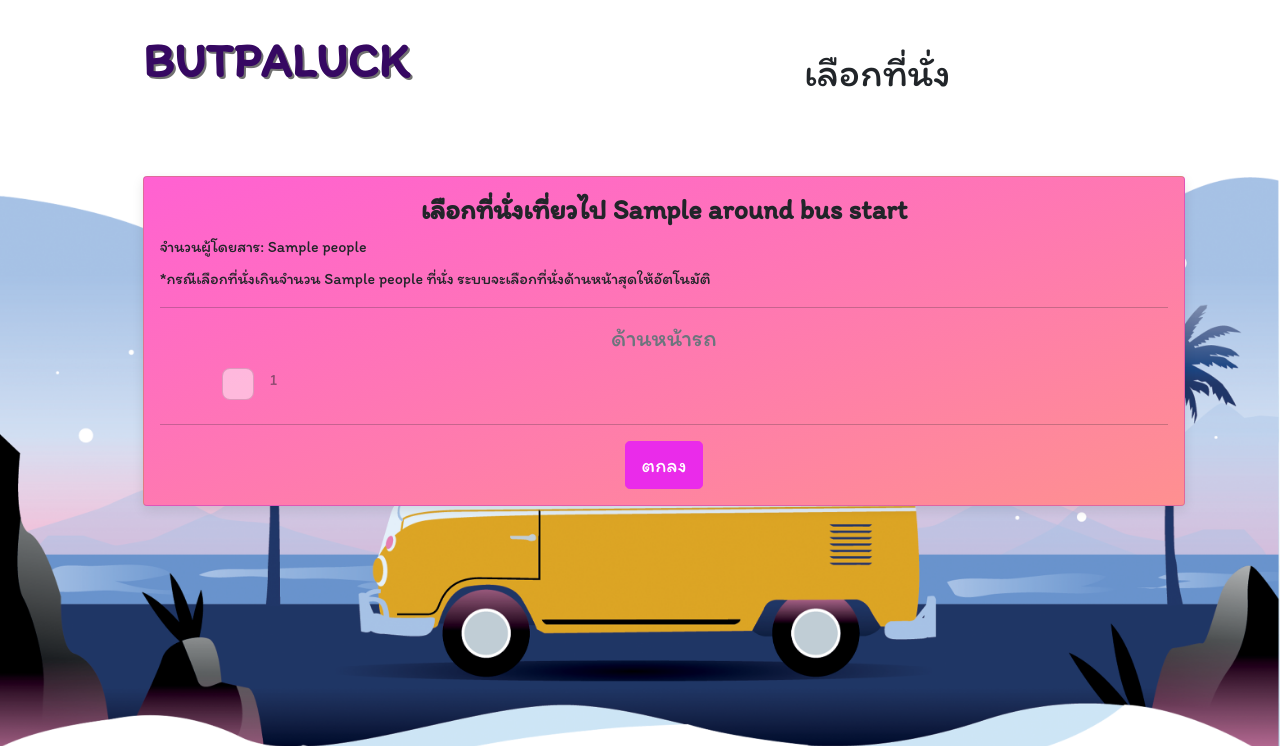
After one commit to Audywb/bus-ticket, a Flask app: template templates/select_seat.html in a window 1280 px wide. The commit adds this page. Shown: the top 746 px of the page. Run offline with Flask 2, Linux system fonts and the light colour scheme; the template is opened without the code that fills it: most values are stand-ins (such as "Sample title", 1, 10 or a date in 2020).

Commit message:
update app selected

```diff
--- a/app.py
+++ b/app.py
@@ -8,6 +8,7 @@ from _init_db_ import __init_data__
 import os
 import datetime
 import time
+import random
 
 app = Flask(__name__)
 app.secret_key = "butpaluck.com"
@@ -19,6 +20,7 @@ db = client.but_paluck
 stations = db.stations
 around_bus = db.around_bus
 tickets = db.tickets
+paymented = db.paymented
 
 
 def _init_db_():
@@ -32,8 +34,8 @@ def _init_db_():
     datetime_2 = datetime.datetime.combine(date, time_2)
     datetime_3 = datetime.datetime.combine(date, time_3)
     time = [datetime_1, datetime_2, datetime_3]
-    seat = [1, 2, 3, 4, 5, 6, 7, 8, 9, 10, 11,
-            12, 13, 14, 15, 16, 17, 18, 19, 20]
+    seat = [0, 2, 3, 4, 5, 0, 7, 8, 9, 10, 11,
+            12, 13, 14, 15, 16, 17, 18, 0, 20]
     for s in station:
         name.append(s['station_name'])
     for i in range(len(__init_data__())):
@@ -73,12 +75,13 @@ def search():
 
 @app.route('/choose/time', methods=['GET', 'POST'])
 def choose_time():
+
     if request.method == 'POST':
-
         select = request.form['select']
         start = request.form['start']
         end = request.form['end']
-        date_start = datetime.datetime.strptime(request.form['calendar-start'] + " " + "18:00", '%Y-%m-%d %H:%M')
+        date_start = datetime.datetime.strptime(
+            request.form['calendar-start'] + " " + "18:00", '%Y-%m-%d %H:%M')
         people = request.form['cout-people']
 
         around_bus_end = []
@@ -86,14 +89,20 @@ def choose_time():
         if select == 'option1':
             date_return = 'none'
             around_bus_start = around_bus.find({'station_name': start})
+            arbe_id = 0
         else:
             date_return = request.form['calendar-return']
-            date_return = datetime.datetime.strptime(date_return + " " + "18:00", '%Y-%m-%d %H:%M')
+            date_return = datetime.datetime.strptime(
+                date_return + " " + "18:00", '%Y-%m-%d %H:%M')
             around_bus_start = around_bus.find({'station_name': start})
             around_bus_end = around_bus.find({'station_name': end})
+            arbe_id = around_bus_end[0]['_id']
 
         _id = tickets.insert_one({
-            'select': select, 'start': start, 'end': end, 'date_start': date_start, 'date_return': date_return, 'people': people, 'position': 0
+            'select': select, 'start': start, 'end': end, 'date_start': date_start,
+            'date_return': date_return, 'people': int(people), 'position1': 0, 'position2': 0,
+            'around_bus_start': around_bus_start[0]['_id'], 'around_bus_end': arbe_id,
+            'price_start': 0, 'price_end': 0
         }).inserted_id
         print(_id)
 
@@ -104,12 +113,14 @@ def choose_time():
                            start=start,
                            end=end,
                            id=_id,
-                           start_date = date_start,
-                           end_date = date_return)
+                           start_date=date_start,
+                           end_date=date_return)
 
 
-@app.route('/select/time/<id>/<time_im>/<r_time>', methods=['GET', 'POST'])
-def select_time(id,time_im,r_time):
+@app.route('/select/time/<id>/<time_im>/<r_time>/<start_id>/<end_id>', methods=['GET', 'POST'])
+def select_time(id, time_im, r_time, start_id, end_id):
+
+    print(start_id, end_id)
 
     obj = tickets.find_one({"_id": ObjectId(id)})
     print(r_time)
@@ -120,16 +131,18 @@ def select_time(id,time_im,r_time):
         st_time = time_im
         en_time = obj['date_return'].strftime("%H:%M")
         print(obj['date_start'].strftime("%Y-%m-%d"))
-        date_start = datetime.datetime.strptime(obj['date_start'].strftime("%Y-%m-%d") + " " + time_im, '%Y-%m-%d %H:%M')
+        date_start = datetime.datetime.strptime(
+            obj['date_start'].strftime("%Y-%m-%d") + " " + time_im, '%Y-%m-%d %H:%M')
         tickets.find_one_and_update({"_id": ObjectId(id)}, {
-            "$set": {'date_start': date_start}})
+            "$set": {'date_start': date_start, 'around_bus_start': start_id}})
     else:
         en_time = r_time
         st_time = obj['date_start'].strftime("%H:%M")
         # print(obj['date_start'])
-        date_end = datetime.datetime.strptime(obj['date_return'].strftime("%Y-%m-%d") + " " + r_time, '%Y-%m-%d %H:%M')
+        date_end = datetime.datetime.strptime(obj['date_return'].strftime(
+            "%Y-%m-%d") + " " + r_time, '%Y-%m-%d %H:%M')
         tickets.find_one_and_update({"_id": ObjectId(id)}, {
-            "$set": {'date_return': date_end}})
+            "$set": {'date_return': date_end, 'around_bus_end': end_id}})
 
     if select == 'option1':
         around_bus_start = around_bus.find({'station_name': obj['start']})
@@ -144,15 +157,152 @@ def select_time(id,time_im,r_time):
                            around_bus_start=around_bus_start,
                            around_bus_end=around_bus_end,
                            start=obj['start'],
-                           end= obj['end'],
+                           end=obj['end'],
                            id=id,
-                           start_date = st_time,
-                           end_date = en_time)
+                           start_date=st_time,
+                           end_date=en_time)
 
-@app.route('/position/<id>/<time>/', methods=['GET', 'POST'])
-def select_position(id,time):
-    print(id,time)
-    return id
+
+@app.route('/select/seat/<id>/', methods=['GET', 'POST'])
+def select_seat(id):
+
+    obj = tickets.find_one({"_id": ObjectId(id)})
+    print(obj['_id'])
+    select = obj['select']
+    around_bus_end = []
+    s_id = obj['around_bus_start']
+    people = obj['people']
+    selected_e = []
+
+    if select == 'option1':
+        around_bus_start = around_bus.find_one({"_id": ObjectId(s_id)})
+        ls = around_bus_start['backup_seat']
+        selected = []
+        for item in ls:
+            if item != 0 and len(selected) < people:
+                selected.append(item)
+            else:
+                pass
+        tickets.find_one_and_update({"_id": ObjectId(id)}, {
+            "$set": {'price_start': around_bus_start['price']}})
+    else:
+        _id = obj['around_bus_end']
+        around_bus_start = around_bus.find_one({"_id": ObjectId(s_id)})
+        around_bus_end = around_bus.find_one({"_id": ObjectId(_id)})
+
+        tickets.find_one_and_update({"_id": ObjectId(id)}, {
+            "$set": {'price_start': around_bus_start['price'],
+                     'price_end': around_bus_end['price']}})
+
+        ls = around_bus_start['backup_seat']
+        selected = []
+        ls_e = around_bus_end['backup_seat']
+
+        for item in ls:
+            if item != 0 and len(selected) < people:
+                selected.append(item)
+            else:
+                pass
+        for item in ls_e:
+            if item != 0 and len(selected_e) < people:
+                selected_e.append(item)
+            else:
+                pass
+
+    return render_template('select_seat.html',
+                           id=id,
+                           option=select,
+                           around_bus_start=around_bus_start,
+                           around_bus_end=around_bus_end,
+                           people=people,
+                           people_check_s=selected,
+                           people_check_e=selected_e)
+
+
+@app.route('/selected/seat/<id>/', methods=['GET', 'POST'])
+def selected_seat(id):
+
+    obj = tickets.find_one({"_id": ObjectId(id)})
+    people = obj['people']
+
+    if request.method == 'POST':
+        form = request.form
+        seat_srart = form.getlist('seat_start')
+        seat_return = form.getlist('seat_end')
+
+        # print(len(seat_srart))
+        if len(seat_srart) == people and len(seat_return) == people:
+            print('seat', seat_srart, seat_return)
+            tickets.find_one_and_update({"_id": ObjectId(id)}, {
+                "$set": {'position1': seat_srart, 'position2': seat_return}})
+        # elif len(seat_return) == people:
+        #     print('end',seat_return)
+        else:
+            s_id = obj['around_bus_start']
+            _id = obj['around_bus_end']
+            around_bus_start = around_bus.find_one({"_id": ObjectId(s_id)})
+            around_bus_end = around_bus.find_one({"_id": ObjectId(_id)})
+            ls_e = around_bus_end['backup_seat']
+            ls = around_bus_start['backup_seat']
+            selected_e = []
+            selected = []
+            for item in ls:
+                if item != 0 and len(selected) < people:
+                    selected.append(item)
+                    # print(selected)
+                else:
+                    pass
+            for item in ls_e:
+                if item != 0 and len(selected_e) < people:
+                    selected_e.append(item)
+                    # print(selected_e)
+                else:
+                    pass
+            tickets.find_one_and_update({"_id": ObjectId(id)}, {
+                "$set": {'position1': selected, 'position2': selected_e}})
+
+    return render_template('bus_passenger.html', ticket=obj )
+
+@app.route('/ticket/payment/<id>/', methods=['GET', 'POST'])
+def payment(id):
+    print(id)
+    if request.method == 'POST':
+        ticket_no = random.randint(0, 10000000000)
+        card_id = request.form['card_id']
+        name = request.form['name']
+        phone_number = request.form['phone_number']
+        email = request.form['email']
+        ticket_id = id
+
+        paymented.insert_one({
+            'ticket_no': ticket_no,
+            'card_id': card_id,
+            'name': name,
+            'phone_number': phone_number,
+            'email': email,
+            'ticket_id': ticket_id
+        })
+
+    return render_template('payment.html',ticket_no=ticket_no)
+
+@app.route('/Return/tickets', methods=['GET', 'POST'])
+def return_tickets():
+
+    if request.method == 'POST':
+        id = request.form['ticket-no-2']
+        obj = paymented.find_one({ 'ticket_no':int(id) })
+        print(obj['name'])
+    return render_template('return_tickets.html', no=id)
+
+@app.route('/postpone/tickets', methods=['GET', 'POST'])
+def postpone_tickets():
+
+    if request.method == 'POST':
+        id = request.form['ticket-no-1']
+        obj = paymented.find_one({ 'ticket_no':int(id) })
+        print(obj['name'])
+        ticket = tickets.find_one({ '_id': ObjectId(obj['ticket_id']) })
+    return render_template('postpone_tickets.html', no=id, ticket=ticket)
 
 
 @app.route('/admin')
@@ -169,4 +319,4 @@ def addStation():
 
 
 if __name__ == "__main__":
-    app.run(debug=True, host='0.0.0.0', port=3000)
+    app.run(debug=False, host='0.0.0.0', port=3000)
--- a/static/css/style.css
+++ b/static/css/style.css
@@ -42,3 +42,7 @@ html {
   .card{
     box-shadow: rgba(0, 0, 0, 0.1) 0px 4px 12px;
   }
+
+  .seat.form-check-input{
+    font-size: 2rem;
+  }
--- /dev/null
+++ b/templates/select_seat.html
@@ -0,0 +1,94 @@
+{% extends "base_layout.html" %}
+{% block title %}Select seat{% endblock %}
+
+{% block content %}
+<div class="container-fluid mx-lg-4">
+    <div class="row">
+        <div class="col-lg-4 offset-1">
+            <div class="mt-4">
+                <a href="/" class="top-text text-decoration-none">BUTPALUCK</a>
+            </div>
+        </div>
+        <div class="col-lg-4 offset-1">
+            <div class="mt-5 text-lg-center">
+                <h1>เลือกที่นั่ง</h1>
+            </div>
+        </div>
+    </div>
+    <br>
+    <div class="row mt-5">
+        <div class="col-lg-10 offset-1">
+            <div class="card"
+                style="width: 100%; background-image: linear-gradient(to bottom right, #FF61D2, #FE9090);">
+                <div class="card-body">
+                    <form action="{{ url_for('selected_seat', id=id) }}" method="post">
+                        <h3 class="card-title text-center fw-bold">เลือกที่นั่งเที่ยวไป {{
+                            around_bus_start['station_name'] }}</h3>
+                        <p class="card-title">จำนวนผู้โดยสาร: {{ people }}</p>
+                        <p class="card-title">*กรณีเลือกที่นั่งเกินจำนวน {{ people }} ที่นั่ง
+                            ระบบจะเลือกที่นั่งด้านหน้าสุดให้อัตโนมัติ</p>
+                        <hr>
+                        <div class="row">
+                            <h4 class="card-title text-center text-muted">ด้านหน้ารถ</h4>
+                            {% for i in range(around_bus_start['count_seat']) %}
+                            <div class="col-2 offset-1">
+                                <div class="form-check mb-3">
+                                    {% if around_bus_start['backup_seat'][i] != i+1 %}
+                                    <input class="seat form-check-input" type="checkbox" value="{{i+1}}"
+                                        id="flexCheckDefault" disabled name="seat_start">
+                                    {% elif around_bus_start['backup_seat'][i] != 0 and i+1 in people_check_s %}
+                                    <input class="seat form-check-input" type="checkbox" value="{{i+1}}"
+                                        id="flexCheckDefault" name="seat_start" checked>
+                                    {% else %}
+                                    <input class="seat form-check-input" type="checkbox" value="{{i+1}}"
+                                        id="flexCheckDefault" name="seat_start">
+                                    {% endif %}
+                                    <label class="form-check-label mt-2" for="flexCheckDefault">
+                                        {{i+1}}
+                                    </label>
+                                </div>
+                            </div>
+                            {% endfor %}
+                        </div>
+                        {% if option == 'option2' %}
+                        <hr>
+                        <h3 class="card-title text-center fw-bold">เลือกที่นั่งเที่ยวกลับ {{
+                            around_bus_end['station_name'] }}</h3>
+                        <p class="card-title">จำนวนผู้โดยสาร: {{ people }}</p>
+                        <!-- <p class="card-title">*กรณีเลือกที่นั่งเกินจำนวน {{ people }} ที่นั่ง
+                            ระบบจะเลือกที่นั่งด้านหน้าสุดให้อัตโนมัติ</p> -->
+                        <hr>
+                        <div class="row">
+                            <h4 class="card-title text-center text-muted">ด้านหน้ารถ</h4>
+                            {% for i in range(around_bus_end['count_seat']) %}
+                            <div class="col-2 offset-1">
+                                <div class="form-check mb-3">
+                                    {% if around_bus_end['backup_seat'][i] != i+1 %}
+                                    <input class="seat form-check-input" type="checkbox" value="{{i+1}}"
+                                        id="flexCheckDefault" disabled name="seat_end">
+                                    {% elif around_bus_end['backup_seat'][i] != 0 and i+1 in people_check_e %}
+                                    <input class="seat form-check-input" type="checkbox" value="{{i+1}}" checked name="seat_end">
+                                    {% else %}
+                                    <input class="seat form-check-input" type="checkbox" value="{{i+1}}"
+                                        id="flexCheckDefault" name="seat_end">
+                                    {% endif %}
+                                    <label class="form-check-label mt-2" for="flexCheckDefault">
+                                        {{i+1}}
+                                    </label>
+                                </div>
+                            </div>
+                            {% endfor %}
+                        </div>
+                        {% else %}
+                        {% endif %}
+                        <hr>
+                        <div class="text-center">
+                            <button type="submit" class="btn btn-primary btn-lg pd-2">ตกลง</button>
+                        </div>
+                    </form>
+                </div>
+            </div>
+        </div>
+    </div>
+</div>
+{% endblock %}
--- a/templates/select_time.html
+++ b/templates/select_time.html
@@ -39,7 +39,7 @@
                                 <td>{{ item['count_seat'] }}</td>
                                 <td>{{ item['price'] }}</td>
                                 <form method="POST"
-                                    action="{{ url_for('select_time', id=id, time_im=item['start_time'].strftime('%H:%M'), r_time='0') }}">
+                                    action="{{ url_for('select_time', id=id, time_im=item['start_time'].strftime('%H:%M'), r_time='0', start_id=item['_id'], end_id=0) }}">
                                     <td>
                                         <button type="submit" class="btn btn-primary btn-lg">ตกลง</button>
                                     </td>
@@ -72,7 +72,7 @@
                                 <td>{{ item['count_seat'] }}</td>
                                 <td>{{ item['price'] }}</td>
                                 <form method="POST"
-                                    action="{{ url_for('select_time', id=id, time_im='0', r_time=item['start_time'].strftime('%H:%M')) }}">
+                                    action="{{ url_for('select_time', id=id, time_im='0', r_time=item['start_time'].strftime('%H:%M'),start_id=0, end_id=item['_id']) }}">
                                     <td>
                                         <button type="submit" class="btn btn-primary btn-lg">ตกลง</button>
                                     </td>
@@ -88,6 +88,7 @@
                     <p class="mx-1">*กรณีไม่ได้เลือกเวลา ค่าเริ่มต้นจะเป็น 18.00 น.</p>
                     {% else %}
                     {% endif %}
+                    <a href="{{ url_for('select_seat', id=id) }}" class="btn btn-primary d-flex justify-content-center">ต่อไป</a>
                 </div>
             </div>
         </div>
```
Also changed, not shown: templates/bus_passenger.html (added, +82 -0 lines), templates/payment.html (added, +53 -0 lines), templates/postpone_tickets.html (added, +72 -0 lines), templates/return_tickets.html (added, +49 -0 lines), templates/search.html (+10 -3 lines), static/images/promptpay.jpg (added), 2 other files.
